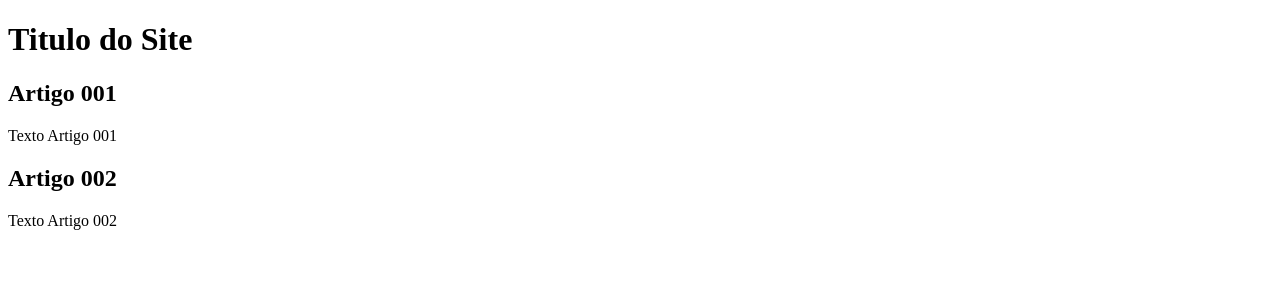
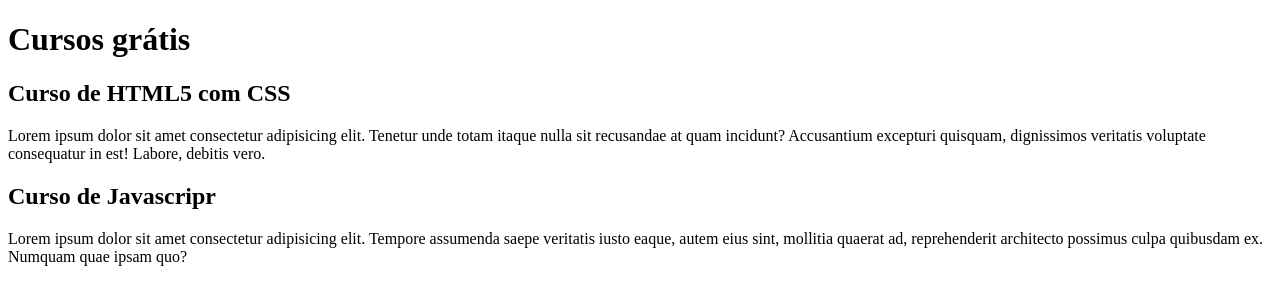
Before and after one commit to Felipe-Araujo-duck/projeto-site, a plain HTML site: page index.html in a window 1280 px wide. Drawn offline with Linux system fonts and the light colour scheme.

Commit message:
commit
commit no conteudo

```diff
--- a/index.html
+++ b/index.html
@@ -9,15 +9,15 @@
 <body>
     <main>
         <header>
-            <h1>Titulo do Site</h1>
+            <h1>Cursos grátis</h1>
         </header>
         <article>
-            <h2>Artigo 001</h2>
-            <p>Texto Artigo 001</p>
+            <h2>Curso de HTML5 com CSS </h2>
+            <p>Lorem ipsum dolor sit amet consectetur adipisicing elit. Tenetur unde totam itaque nulla sit recusandae at quam incidunt? Accusantium excepturi quisquam, dignissimos veritatis voluptate consequatur in est! Labore, debitis vero.</p>
         </article>
         <article>
-            <h2>Artigo 002</h2>
-            <p>Texto Artigo 002</p>
+            <h2>Curso de Javascripr</h2>
+            <p>Lorem ipsum dolor sit amet consectetur adipisicing elit. Tempore assumenda saepe veritatis iusto eaque, autem eius sint, mollitia quaerat ad, reprehenderit architecto possimus culpa quibusdam ex. Numquam quae ipsam quo?</p>
         </article>
     </main>
 </body>
```
